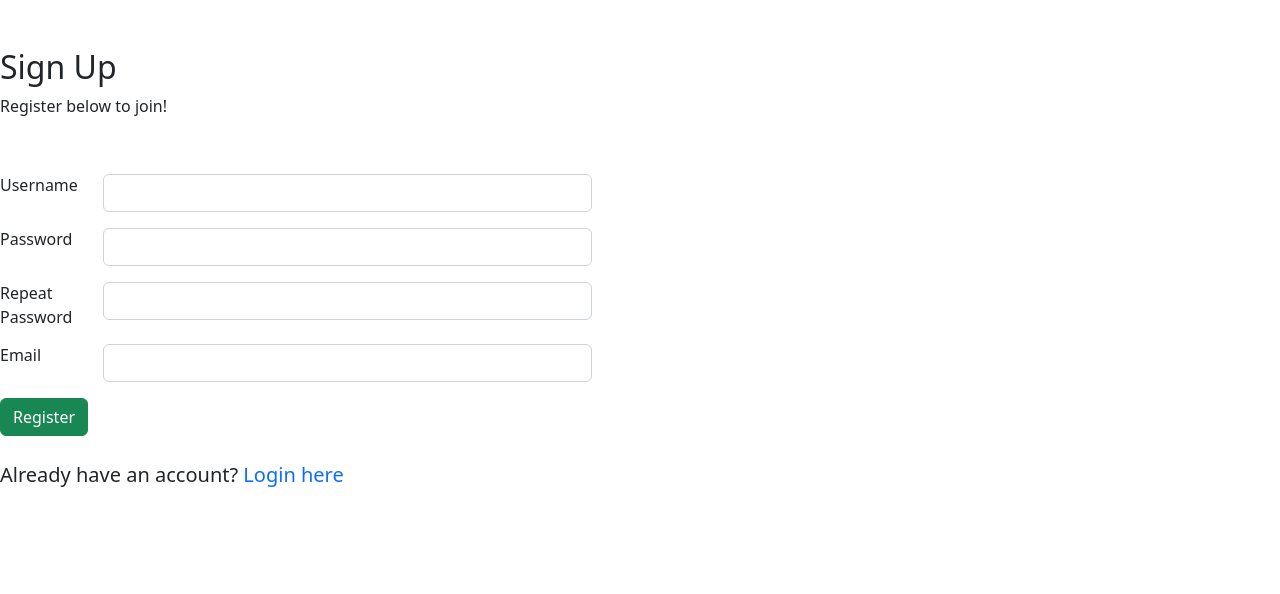
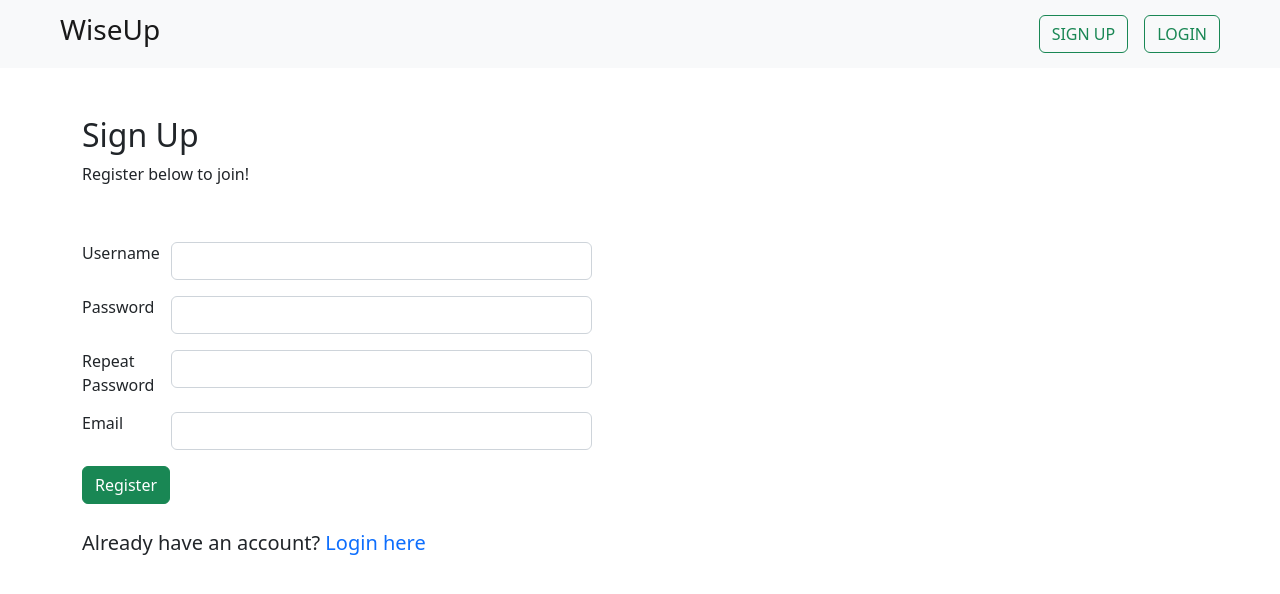
Before and after one commit to agutiernc/wiseup, a Flask app: page /register in a window 1280 px wide. Shown: the top 594 px of the page. Run offline with Flask 2, Linux system fonts and the light colour scheme; parts of the project's set-up code (start-up, migrations or seed data) failed here and were passed over; some libraries are stand-ins or nearby versions.

Commit message:
nav styling and main html

```diff
--- a/app.py
+++ b/app.py
@@ -57,7 +57,7 @@ def filter_title(title):
 def main_page():
     '''Main page w/links to login or user registration.'''
 
-    return redirect('/register')
+    return render_template('/index.html')
 
 
 ##############################################################################
@@ -96,7 +96,7 @@ def register_user():
         # add user to session when registered
         session['username'] = new_user.username
 
-        return render_template('secret.html')
+        return redirect('/login')
     else:
         return render_template('/users/register.html', form=form)
 
--- a/templates/base.html
+++ b/templates/base.html
@@ -19,10 +19,44 @@
 </head>
 
 <body>
+  <nav class="navbar bg-light">
+    <div class="container-fluid">
+      <a href="/" class="navbar-brand ms-5">
+        <h3>WiseUp</h3>
+      </a>
+      <div class="d-flex" role="search">
+        {% if not session['username'] %}
+          <a href="/register">
+            <button class="btn btn-outline-success me-3" type="submit">
+              SIGN UP
+            </button>
+          </a>
+        {% endif %}
 
-  {% block content %}
 
-  {% endblock %}
+        {% if not session['username'] %}
+          <a href="/login">
+            <button class="btn btn-outline-success me-5" type="submit">
+              LOGIN
+            </button>
+          </a>
+        {% else %}
+          <a href="/logout">
+            <button class="btn btn-outline-success me-5" type="submit">
+              LOGOUT
+            </button>
+          </a>
+        {% endif %}
+        </div>
+    </div>
+  </nav>
+
+  <div class="container">
+    {% block content %}
+
+
+    {% endblock %}
+  </div>
 
   <script src="https://cdn.jsdelivr.net/npm/bootstrap@5.2.0/dist/js/bootstrap.bundle.min.js"
           integrity="sha384-A3rJD856KowSb7dwlZdYEkO39Gagi7vIsF0jrRAoQmDKKtQBHUuLZ9AsSv4jD4Xa"
--- a/templates/users/home.html
+++ b/templates/users/home.html
@@ -2,7 +2,7 @@
 
 {% block content %}
 
-<h1>Topics</h1>
+<h1 class="mt-5">Topics</h1>
 
 <!-- ids or classes that have data.id is for expanding accordion one at a time -->
 <div class="accordion" id="accordionExample">
```
Also changed, not shown: templates/index.html (+27 -0 lines), static/images/talking.png (added).
